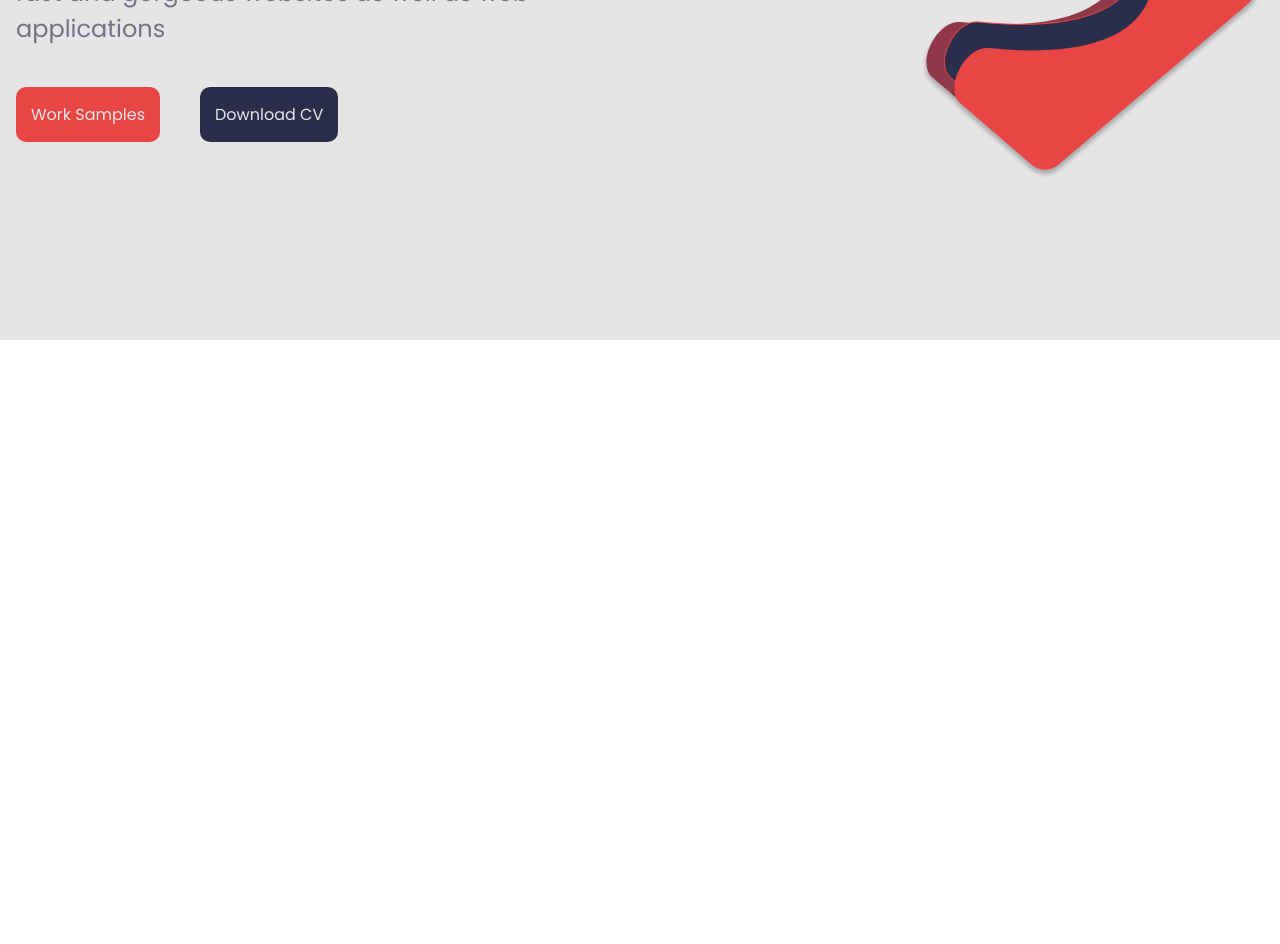
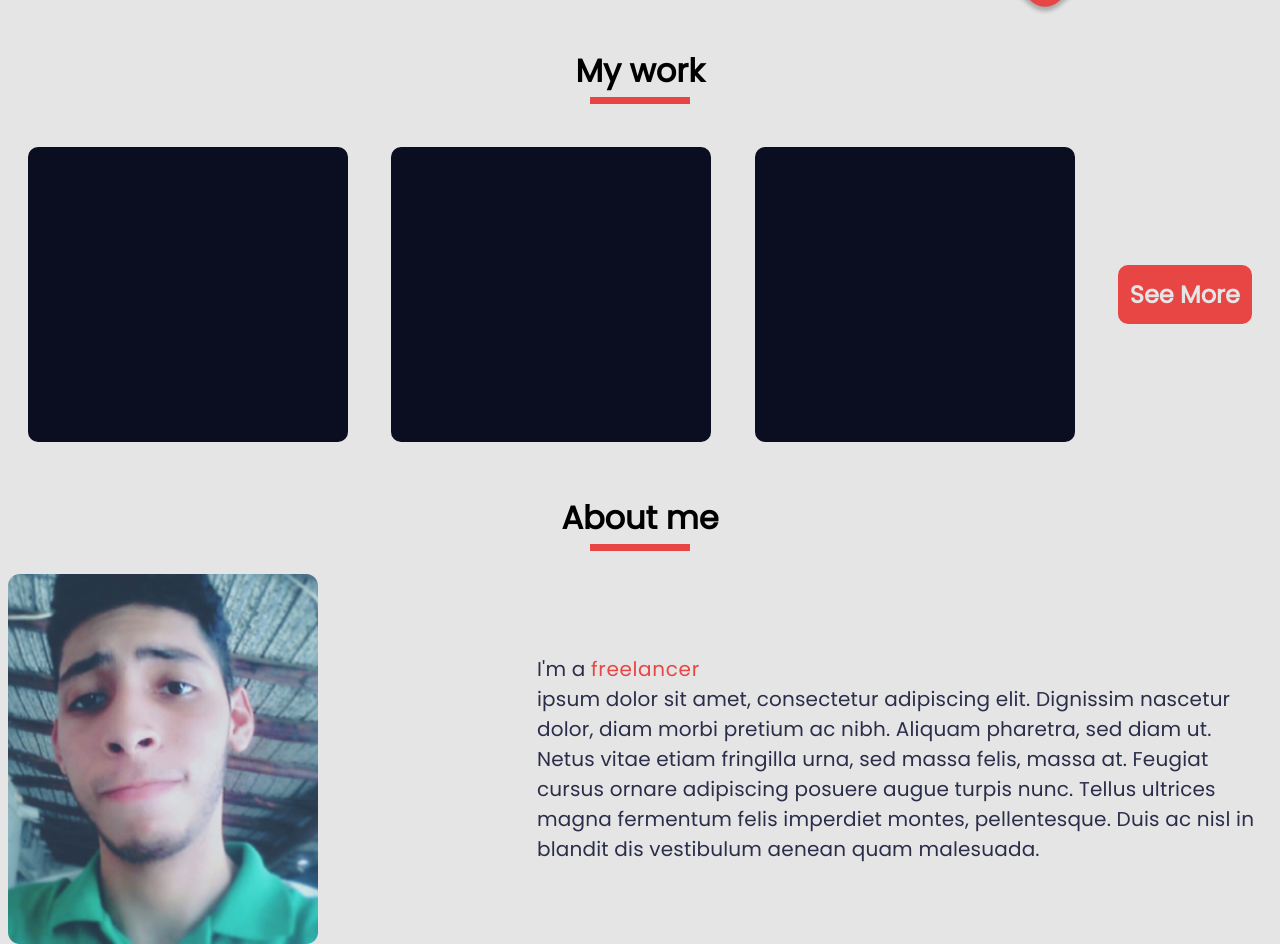
Before and after one commit to JorgeDuranAlcala/My_Portofolio, a Next.js app: page / in a window 1280 px wide. Shown: the part 500-1444 px from the top of the page. Before the commit the page ends 840 px from the top, so only its background shows below. Built offline with nearby package versions, Linux system fonts and the light colour scheme.

Commit message:
about and work sample section done

```diff
--- a/components/Button/index.js
+++ b/components/Button/index.js
@@ -1,11 +1,12 @@
 import React from "react";
+import { ButtonContainer } from "./styles";
 
-function Header() {
+function Button({ children, ...rest }) {
     return (
-        <div>
-            smt
-        </div>
+        <ButtonContainer {...rest}>
+            { children }
+        </ButtonContainer>
     )
 }
 
-export default Header;
+export default Button;
--- /dev/null
+++ b/components/Button/styles.js
@@ -0,0 +1,9 @@
+import styled from 'styled-components';
+
+export const ButtonContainer = styled.button`
+  display: flex;
+  align-items: center;
+  justify-content: center;
+  border: none;
+  outline: none;
+`;
--- /dev/null
+++ b/components/Experience-Card/styles.js
@@ -0,0 +1,9 @@
+import styled from 'styled-components';
+import Block from '../basics/Block';
+
+export const CardContainer = styled(Block)`
+  max-width ${({ theme }) => theme.size('px', 370)};
+  min-width ${({ theme }) => theme.size('px', 310)};
+  height: 391px;
+  filter: drop-shadow(0px 62px 80px rgba(0, 0, 0, 0.07)), drop-shadow(0px 25.9021px 33.4221px rgba(0, 0, 0, 0.0503198)), drop-shadow(0px 13.8485px 17.869px rgba(0, 0, 0, 0.0417275)), drop-shadow(0px 7.76336px 10.0172px rgba(0, 0, 0, 0.035)), drop-shadow(0px 4.12306px 5.32008px rgba(0, 0, 0, 0.0282725)), drop-shadow(0px 1.7157px 2.21381px rgba(0, 0, 0, 0.0196802));
+`;
--- a/components/Project/index.js
+++ b/components/Project/index.js
@@ -1,11 +1,10 @@
 import React from "react";
+import { Container } from "./styles";
 
-function Header() {
+function Project() {
     return (
-        <div>
-            smt
-        </div>
+        <Container></Container>
     )
 }
 
-export default Header;
+export default Project;
--- /dev/null
+++ b/components/Project/styles.js
@@ -0,0 +1,9 @@
+import styled from 'styled-components'
+
+export const Container = styled.div`
+    width: ${({ theme }) => theme.size('px', 320)};
+    height: ${({ theme }) => theme.size('px', 295)};
+    border-radius: 10px;
+    background-color: #0B0D20;
+    margin: ${({ theme }) => theme.size('px', 20)}; 0
+`
--- a/pages/index.js
+++ b/pages/index.js
@@ -1,51 +1,45 @@
-import styled from 'styled-components'
-import Block from '../components/basics/Block'
-import Header from '../components/Header'
-import Hero from '../components/Hero'
-import Figure from '../components/Figure'
+import Header from "../components/Header";
+import Hero from "../components/Hero";
+import Figure from "../components/Figure";
+import Text from '../components/Text'
 import { useMediaQuery } from "@material-ui/core";
-//import styles from '../styles/Home.module.css'
+import { Section, SubTitle, Container, FigureJ, SeeMoreBtn, ProfileImg, AboutMeText } from "./styles";
+import Project from "../components/Project";
 
 export default function Home() {
+  const match = useMediaQuery("(min-width: 780px)");
 
-  const match = useMediaQuery('(min-width: 780px)')
+  const renderProjects = () => {
+    return [1,2,3].map((_, i) => <Project key={i}/>)
+  }
 
   return (
     <Container direction="column">
-       <Header/>
-       <Section>
-        <Hero/>
-       { !match ? <FigureJ width={250} height={270}/> : <Figure/>}
+      <Header />
+      <Section>
+        <Hero />
+        {!match ? <FigureJ width={250} height={270} /> : <Figure />}
       </Section>
+
+      <SubTitle>My work</SubTitle>
+      <Section>
+        {renderProjects()}
+        <SeeMoreBtn>See More</SeeMoreBtn>
+      </Section>
+
+      <SubTitle>About me</SubTitle>
+      <Section>
+          <ProfileImg
+            src="\profile-picture.png"
+          />
+          <AboutMeText variant="body1" size={20} fontweight={300}>
+            <Text fontweight={600}>
+              I'm a <Text variant="caption" secondary="true">freelancer</Text>
+            </Text>
+             ipsum dolor sit amet, consectetur adipiscing elit. Dignissim nascetur dolor, diam morbi pretium ac nibh. Aliquam pharetra, sed  diam   ut. Netus vitae etiam fringilla urna, sed massa felis, massa at. Feugiat cursus ornare adipiscing posuere augue turpis nunc. Tellus     ultrices magna fermentum felis imperdiet montes, pellentesque. Duis ac nisl in blandit dis vestibulum aenean quam malesuada.
+          </AboutMeText>
+      </Section>
+
     </Container>
-  )
+  );
 }
-
-const Container = styled(Block)`
-  background-color: ${({ theme }) => theme.bg.main};
-  min-width: ${({ theme }) => theme.size('px', 350)};
-  min-height: 100vh;
-  padding: 0 0.5rem;
-`
-const Section = styled.section`
-  display: flex;
-  flex-direction: column;
-  justify-content: center;
-  align-items: center;
-  width: 100%;
-  min-height: 100vh;
-  @media only screen and (min-width: 780px) {
-    && {
-      flex-direction: row;
-      justify-content: space-between;
-    }
-}
-`
-
-const FigureJ = styled(Figure)`
-  margin: ${({ theme }) => theme.size('px', 60)} 0;
-`
-
-const H1 = styled.h1`
-  color: ${({ theme }) => theme.text.primary};
-`
--- /dev/null
+++ b/pages/styles.js
@@ -0,0 +1,76 @@
+import styled from 'styled-components'
+import Block from '../components/basics/Block'
+import Button from '../components/Button';
+import Figure from "../components/Figure";
+import Text from "../components/Text";
+
+export const Container = styled(Block)`
+  background-color: ${({ theme }) => theme.bg.main};
+  min-width: ${({ theme }) => theme.size('px', 350)};
+  min-height: 100vh;
+  padding: 0 0.5rem;
+`
+export const Section = styled.section`
+  display: flex;
+  flex-direction: column;
+  justify-content: center;
+  align-items: center;
+  width: 100%;
+  height: 100%;
+  @media only screen and (min-width: 780px) {
+    && {
+      flex-direction: row;
+      justify-content: space-between;
+    }
+}
+`
+
+export const FigureJ = styled(Figure)`
+  margin: ${({ theme }) => theme.size('px', 60)} 0;
+`
+
+export const SubTitle = styled.h3`
+  position: relative;
+  color: ${({ theme }) => theme.text.primary};
+  font-weight: bold;
+  font-style: normal;
+  font-weight: bold;
+  font-size: ${({ theme }) => theme.size('px', 32)};
+  line-height: ${({ theme }) => theme.size('px', 48)};
+  display: flex;
+  align-items: center;
+  justify-content: center;
+  &::after {
+    content: '';
+    position: absolute;
+    left: 0;
+    right: 0;
+    margin-top: ${({ theme }) => theme.size('px', 10)};
+    margin-left: auto;
+    margin-right: auto;
+    width: 100px;
+    height: 100%;
+    border-bottom: 7px solid ${({ theme }) => theme.pallete.primary};
+  }
+`;
+
+export const SeeMoreBtn = styled(Button)`
+  background-color: ${({ theme }) => theme.pallete.primary};
+  border-radius: 10px;
+  color: ${({ theme }) => theme.pallete.white};
+  font-size: ${({ theme }) => theme.size('px', 24)};
+  font-weight: bold;
+  padding: ${({ theme }) => theme.size('px', 12)};
+  margin: ${({ theme }) => theme.size('px', 20)}; 0;
+`;
+
+export const ProfileImg = styled.img`
+  width: ${({ theme }) => theme.size('px', 310)};
+  height: ${({ theme }) => theme.size('px', 370)};
+`;
+
+export const AboutMeText = styled(Text)`
+  min-width: ${({ theme }) => theme.size('px', 310)};
+  max-width: ${({ theme }) => theme.size('px', 750)};
+  padding: ${({ theme }) => theme.size('px', 15)};
+`;
```
Also changed, not shown: components/Experience-Card/index.js (+6 -5 lines), public/profile-picture.png (added).
